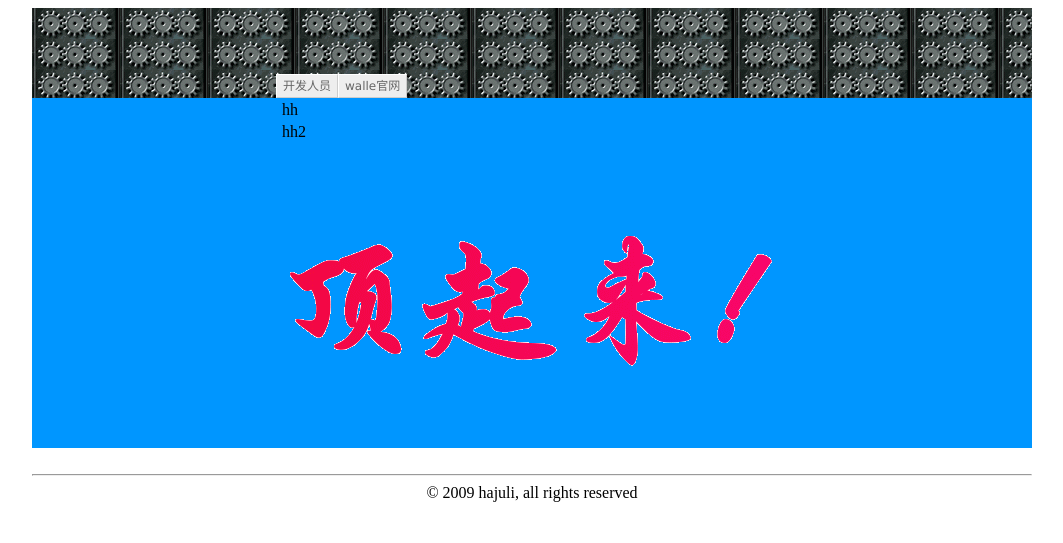
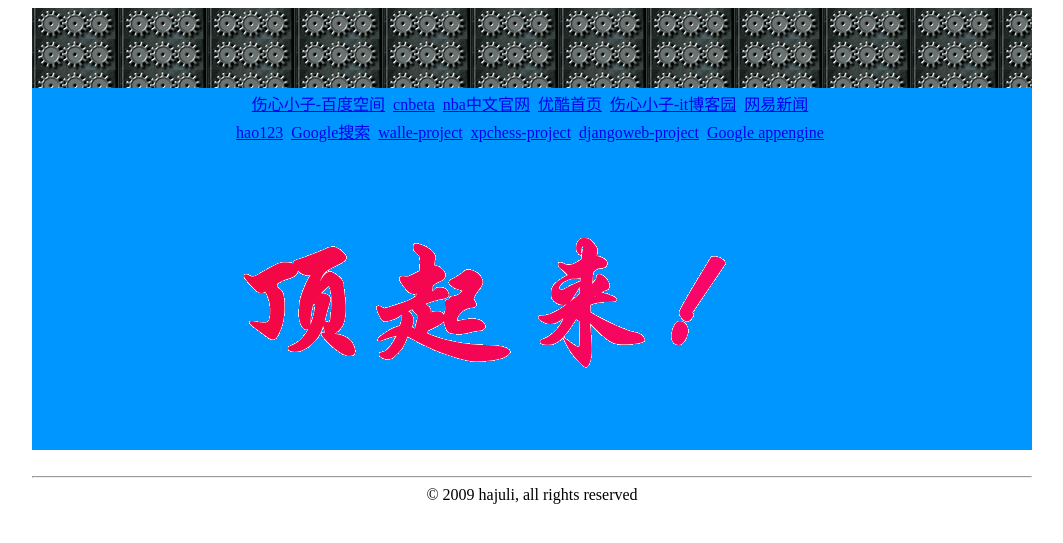
Before and after one commit to hajuli/djangoweb, a Django app: page / in a window 1280 px wide. Shown: the top 543 px of the page, without its empty margins (108-1171 px from the left). Run offline with Django 3.2, Linux system fonts and the light colour scheme.

Commit message:
首页添加超链接

```diff
--- a/coding/talkboard/templates/base.html
+++ b/coding/talkboard/templates/base.html
@@ -30,12 +30,12 @@
 <table width="1000px" border="0" cellspacing="0" cellpadding="0">
   <tr>
     <td background="/site-media/images/lun_img.gif">
-    <table width="100%" height="100%" border="0" cellspacing="0" cellpadding="0">
+    <table width="100%" height="100%" border="0" cellspacing="0" cellpadding="0" >
       <tr>
         <td width="244px" rowspan="2"></td>
-        <td width="756px" height="66">&nbsp;</td>
+        <td width="756px" height="80">&nbsp;</td>
       </tr>
-      <tr>
+      <tr  style="display:none">
         <td align="left">
           <ul id="navmenu-h">
 
--- a/coding/talkboard/templates/home.html
+++ b/coding/talkboard/templates/home.html
@@ -4,8 +4,27 @@ home
 {% endblock %}
 {% block main %}
 <table>
-	<tr><td>hh</td></tr>
-	<tr><td>hh2</td></tr>
+	<tr>
+		<td align="center">
+			<a href = "http://hi.baidu.com/momoxiangni" title="伤心小子" target="_blank">伤心小子-百度空间</a>&nbsp;
+			<a href = "http://www.cnbeta.com/" title="cnbeta" target="_blank">cnbeta</a>&nbsp;
+			<a href = "http://nba.tom.com/" title="nba中文官网" target="_blank">nba中文官网</a>&nbsp;
+			<a href = "http://www.youku.com/" title="优酷" target="_blank">优酷首页</a>&nbsp;
+			<a href = "http://www.cnitblog.com/hajuli/" title="it博客园" target="_blank">伤心小子-it博客园</a>&nbsp;
+			<a href = "http://news.163.com/" title="网易新闻" target="_blank">网易新闻</a>&nbsp;
+
+		</td>
+	</tr>
+	<tr>
+		<td align="center">
+			<a href = "http://www.hao123.com/" title="hao123" target="_blank">hao123</a>&nbsp;
+			<a href = "http://www.google.cn/" title="google" target="_blank">Google搜索</a>&nbsp;
+			<a href = "http://code.google.com/p/walle/" title="walle" target="_blank">walle-project</a>&nbsp;
+			<a href = "http://code.google.com/p/xpchess/" title="xpchess" target="_blank">xpchess-project</a>&nbsp;
+			<a href = "http://code.google.com/p/djangoweb/" title="djangoweb" target="_blank">djangoweb-project</a>&nbsp;
+			<a href = "http://code.google.com/intl/zh-CN/appengine/" title="appengine" target="_blank">Google appengine</a>&nbsp;
+		</td>
+	</tr>
 	<tr>
 	<td><img src="/site-media/images/dingqilai.jpg" alt="ding" title="titletext" /></td>
 	</tr>
```
